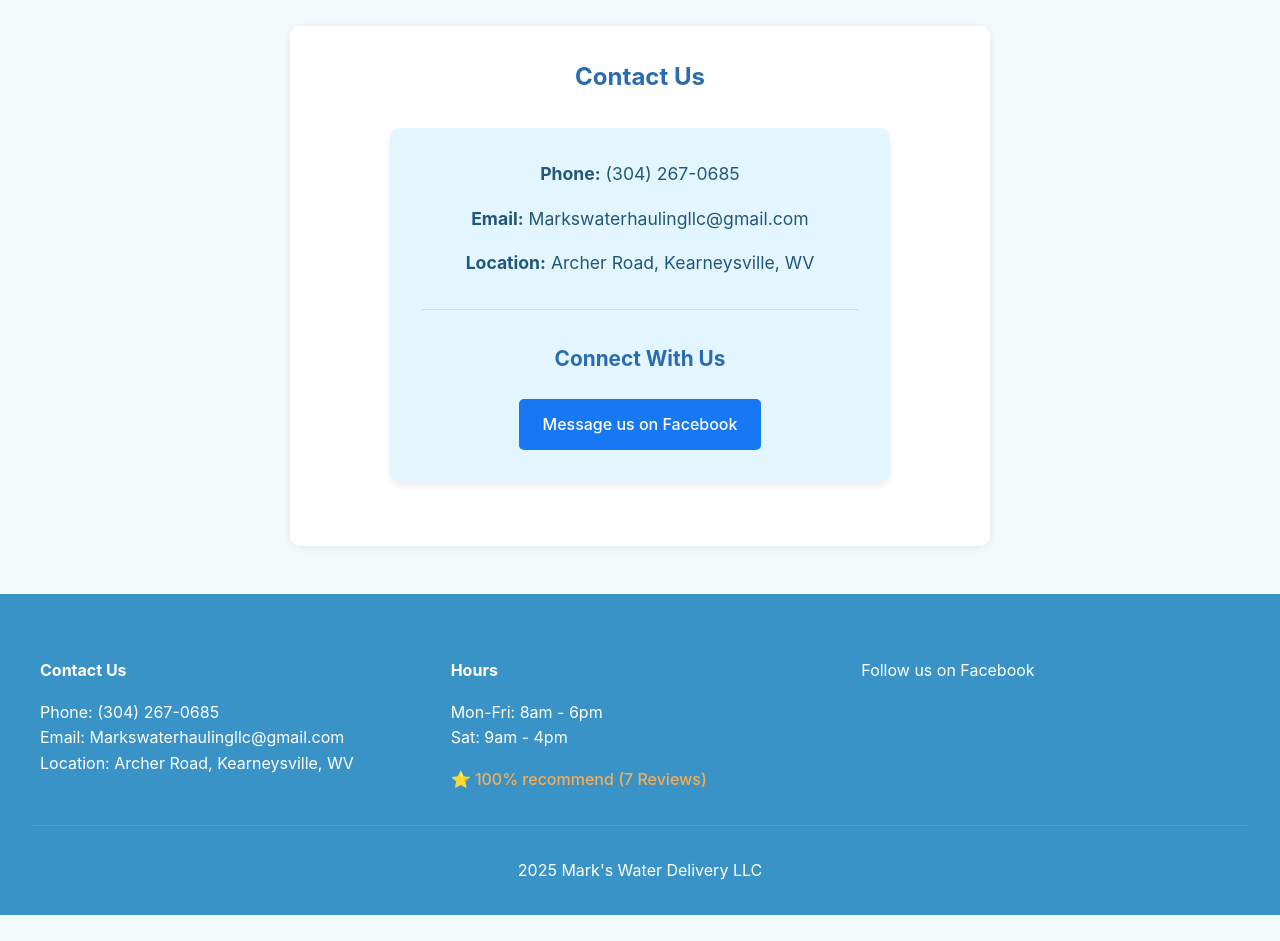
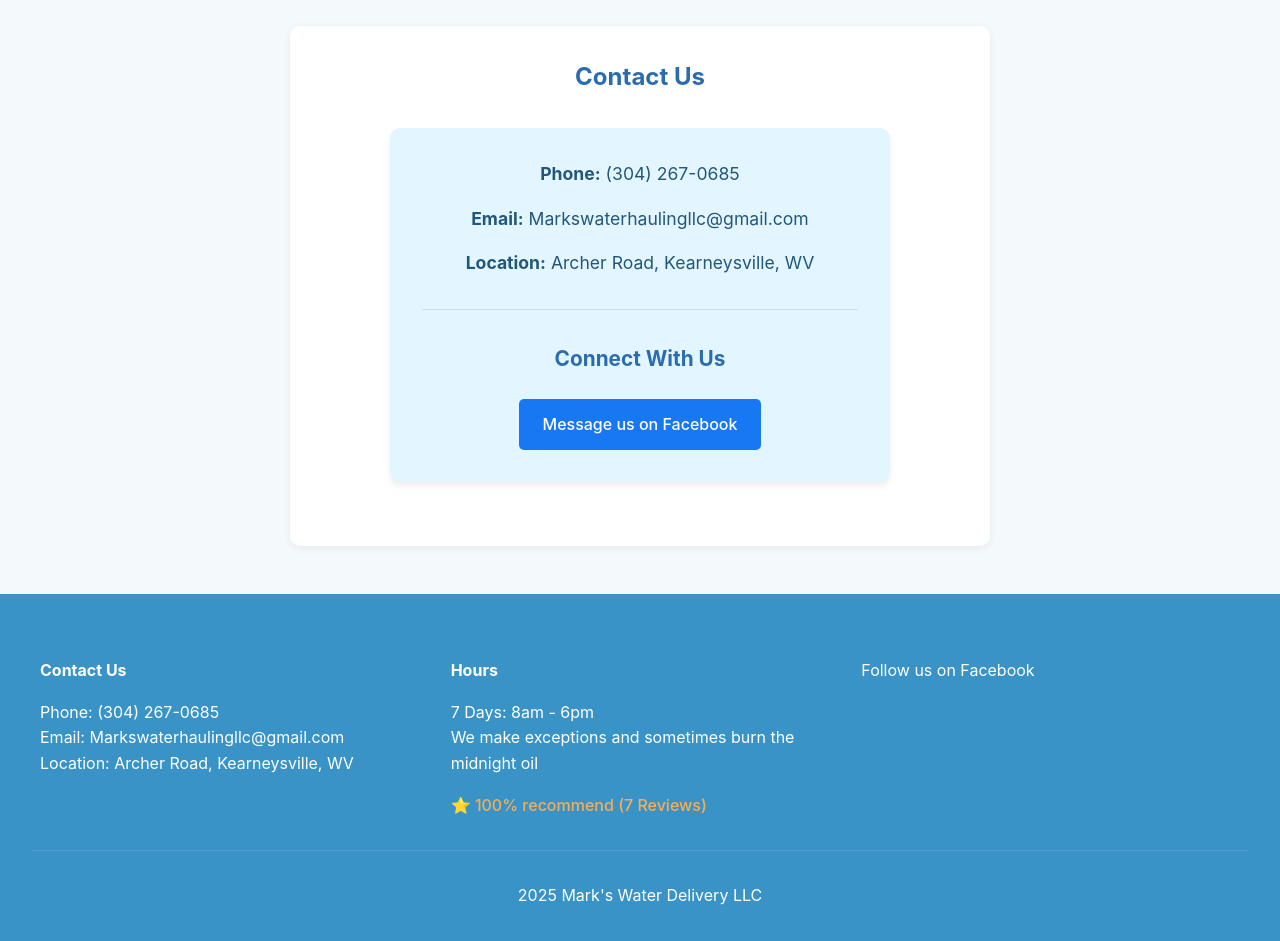
Before and after one commit to aivnerrad/marks-water, a plain HTML site: page contact.html in a window 1280 px wide. Shown: the part 86-1027 px from the top of the page. Before the commit the page ends 1001 px from the top, so only its background shows below. Drawn offline with Linux system fonts and the light colour scheme.

Commit message:
update operating hours in the footer

```diff
--- a/contact.html
+++ b/contact.html
@@ -54,8 +54,11 @@
         </div>
         <div class="footer-section">
           <h4>Hours</h4>
-          <p>Mon-Fri: 8am - 6pm</p>
-          <p>Sat: 9am - 4pm</p>
+          <p>7 Days: 8am - 6pm</p>
+          <p class="hours-note">
+            We make exceptions and sometimes burn the midnight oil
+          </p>
+
           <p class="rating">⭐ 100% recommend (7 Reviews)</p>
         </div>
         <div class="footer-section">
```
Also changed, not shown: index.html (+4 -2 lines), pricing.html (+4 -2 lines), services.html (+4 -2 lines).
